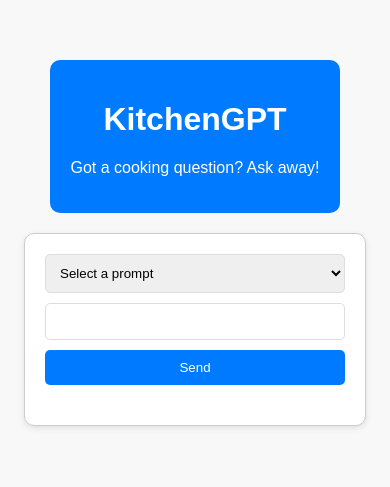
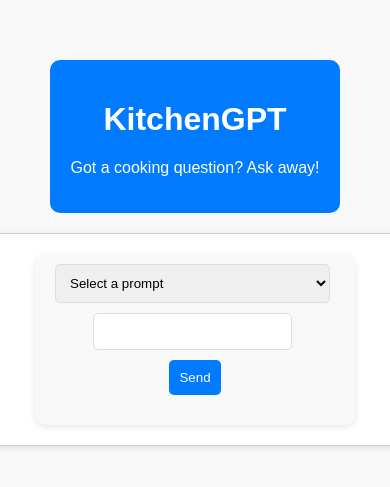
Before and after one commit to jonathankerth/KitchenGPT, a React (Create React App) app: page / in a window 390 px wide. Shown: the part 179-666 px from the top of the page. Built offline with nearby package versions, Linux system fonts and the light colour scheme.

Commit message:
expand chatbox

```diff
--- a/src/App.css
+++ b/src/App.css
@@ -1,9 +1,10 @@
+/* App.css */
 .App {
 	display: flex;
 	flex-direction: column;
-	justify-content: center; /* Change from 'space-evenly' to 'center' */
+	justify-content: center;
 	align-items: center;
-	min-height: 100vh; /* Change 'height' to 'min-height' for better responsiveness */
+	min-height: 100vh;
 	background-color: #f8f8f8;
 	font-family: Arial, sans-serif;
 }
@@ -17,8 +18,8 @@
 	margin-bottom: 20px;
 }
 
-.chat-container {
-	width: 600px; /* Increase the width for a wider chat container */
+.chatbox {
+	width: 70%; /* Allows more flexibility on different screen sizes */
 	border: 1px solid #ccc;
 	border-radius: 10px;
 	padding: 20px;
@@ -26,51 +27,86 @@
 	box-shadow: 0 2px 6px rgba(0, 0, 0, 0.1);
 }
 
-.chat-display {
-	max-height: 400px; /* Increase the value to show more messages */
-	overflow-y: auto;
+/* Chat.css */
+.chat-container {
+	display: flex;
+	flex-direction: column;
+}
+
+.chat-container form {
+	display: flex;
+	align-items: center;
+	justify-content: space-between;
+}
+
+.chat-container select,
+.chat-container input {
 	padding: 10px;
 	border: 1px solid #ddd;
-	border-radius: 10px;
-	background-color: #fff;
+	border-radius: 5px;
+	flex-grow: 1;
+	margin-right: 5px;
 }
 
-.message {
+.chat-container button {
+	padding: 10px;
+	border-radius: 5px;
+	background-color: #007bff;
+	color: #fff;
+	border: none;
+	cursor: pointer;
+	transition: background-color 0.2s ease;
+}
+
+.chat-container button:hover {
+	background-color: #0056b3; /* Darker shade for hover effect */
+}
+
+.chat-history {
+	margin-top: 20px;
+	overflow-y: auto;
+	max-height: 500px;
+	padding: 0 10px; /* Additional padding for better UX */
+}
+
+.chat-history div {
+	background-color: #e6e6e6;
 	margin-bottom: 10px;
 	padding: 10px;
 	border-radius: 10px;
+	display: flex; /* Add flex display for chat bubble styling */
+	flex-direction: column; /* Stack elements vertically */
+	justify-content: flex-start;
 }
 
-.user {
+.chat-history p {
+	margin-bottom: 5px; /* Decreased margin for better chat bubble appearance */
+	padding: 10px;
+	border-radius: 10px;
+	width: fit-content; /* Make bubble size dependent on content */
+}
+
+.chat-history .user {
 	background-color: #007bff;
 	color: #fff;
-	align-self: flex-start;
+	align-self: flex-end;
+	border-bottom-right-radius: 0;
 }
 
-.assistant {
-	background-color: #eaf7ff;
+.chat-history .chatgpt {
+	background-color: #e6e6e6;
 	color: #000;
-	align-self: flex-end;
+	align-self: flex-start;
+	border-bottom-left-radius: 0;
 }
 
-.input-container {
-	display: flex;
-	justify-content: center; /* Change from 'margin-top' to 'justify-content' to center the input container */
+/* Responsiveness */
+@media (max-width: 768px) {
+	.App {
+		padding: 10px;
+	}
+
+	.chatbox {
+		width: 100%;
+	}
 }
-
-.input-container input {
-	flex-grow: 1;
-	padding: 10px; /* Increase the padding for better spacing */
-	border: 1px solid #ccc;
-	border-radius: 4px;
-	margin-right: 5px;
-}
-
-.input-container button {
-	padding: 10px 20px; /* Increase the padding for better spacing */
-	background-color: #007bff;
-	color: #fff;
-	border: none;
-	border-radius: 4px;
-	cursor: pointer;
-}
```
